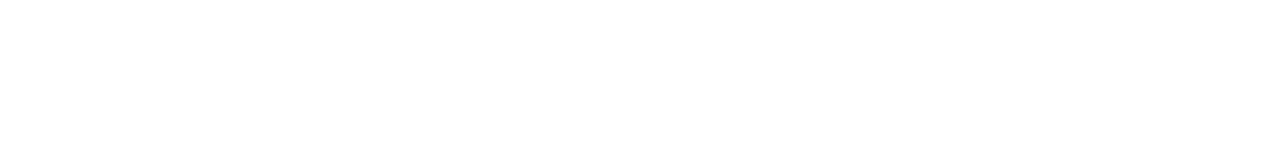
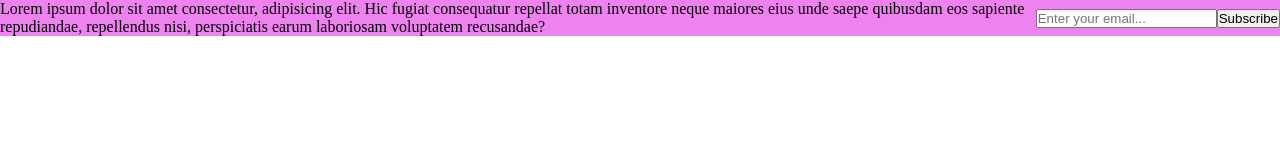
Before and after one commit to omarbanat/git-live-demo, a plain HTML site: page index.html in a window 1280 px wide. Drawn offline with Linux system fonts and the light colour scheme.

Commit message:
News section

```diff
--- a/index.html
+++ b/index.html
@@ -6,5 +6,16 @@
     <link rel="stylesheet" href="style.css" />
     <title>Document</title>
   </head>
-  <body></body>
+  <body>
+    <div class="news">
+      <p>
+        Lorem ipsum dolor sit amet consectetur, adipisicing elit. Hic fugiat
+        consequatur repellat totam inventore neque maiores eius unde saepe
+        quibusdam eos sapiente repudiandae, repellendus nisi, perspiciatis earum
+        laboriosam voluptatem recusandae?
+      </p>
+      <input type="email" placeholder="Enter your email..." />
+      <button type="submit">Subscribe</button>
+    </div>
+  </body>
 </html>
--- a/style.css
+++ b/style.css
@@ -2,3 +2,10 @@
   margin: 0;
   padding: 0;
 }
+
+.news {
+  display: flex;
+  justify-content: center;
+  align-items: center;
+  background-color: violet;
+}
```
